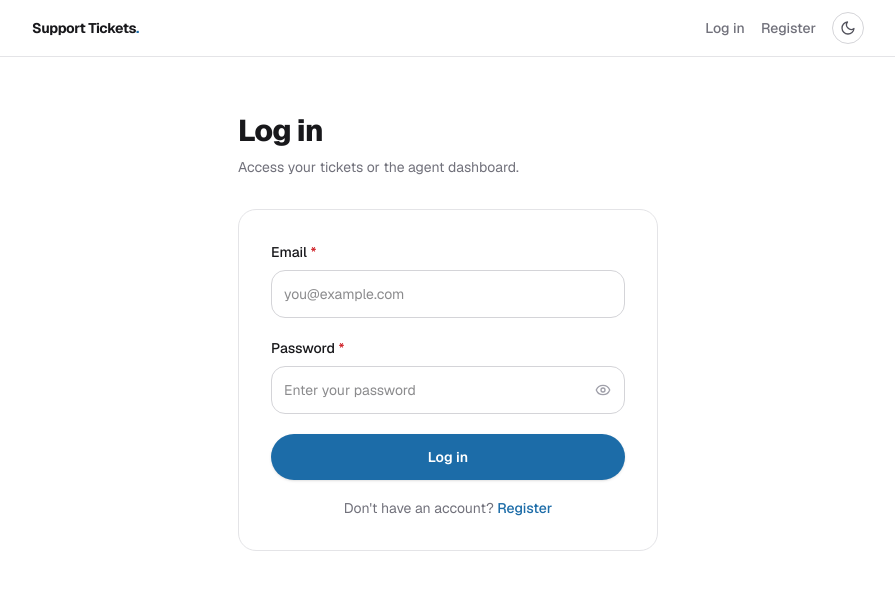
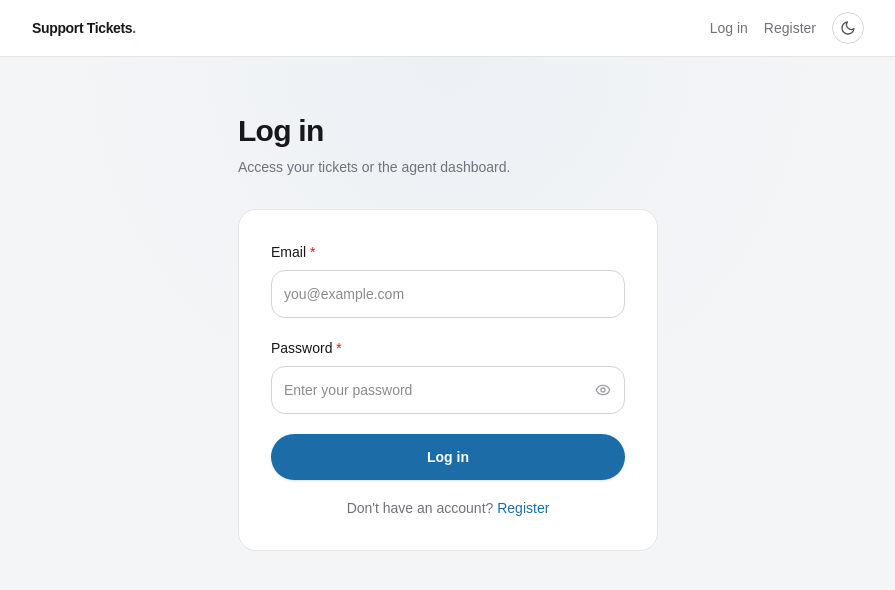
Before and after one commit to husseinrashiid/ai-support-tickets, a Next.js app: page /login in a window 1280 px wide. Shown: the top 590 px of the page, without its empty margins (192-1087 px from the left). Built offline with nearby package versions, Linux system fonts and the light colour scheme; no server answers; a web font is replaced by a local one.

Commit message:
Add page-glow background styles and switch to local Geist fonts

```diff
--- a/app/globals.css
+++ b/app/globals.css
@@ -121,6 +121,30 @@
   --sidebar-ring: oklch(0.556 0 0);
 }
 
+.dashboard-glow {
+  background:
+    radial-gradient(circle at 50% 0%, rgba(28, 108, 168, 0.08), transparent 36%),
+    #f4f5f7;
+}
+
+.dark .dashboard-glow {
+  background:
+    radial-gradient(circle at 50% 5%, rgba(28, 108, 168, 0.1), transparent 34%),
+    #08090b;
+}
+
+.page-glow {
+  background:
+    radial-gradient(circle at 50% 0%, rgba(28, 108, 168, 0.035), transparent 40%),
+    #f4f5f7;
+}
+
+.dark .page-glow {
+  background:
+    radial-gradient(circle at 50% 0%, rgba(28, 108, 168, 0.045), transparent 38%),
+    #08090b;
+}
+
 @layer base {
   * {
     @apply border-border outline-ring/50;
--- a/app/layout.tsx
+++ b/app/layout.tsx
@@ -1,17 +1,19 @@
 import type { Metadata } from "next";
-import { Geist, Geist_Mono } from "next/font/google";
+import localFont from "next/font/local";
 import { Nav } from "@/components/Nav";
 import { TooltipProvider } from "@/components/ui/tooltip";
 import "./globals.css";
 
-const geistSans = Geist({
+const geistSans = localFont({
+  src: "../node_modules/next/dist/next-devtools/server/font/geist-latin.woff2",
   variable: "--font-geist-sans",
-  subsets: ["latin"],
+  weight: "100 900",
 });
 
-const geistMono = Geist_Mono({
+const geistMono = localFont({
+  src: "../node_modules/next/dist/next-devtools/server/font/geist-mono-latin.woff2",
   variable: "--font-geist-mono",
-  subsets: ["latin"],
+  weight: "100 900",
 });
 
 export const metadata: Metadata = {
```
